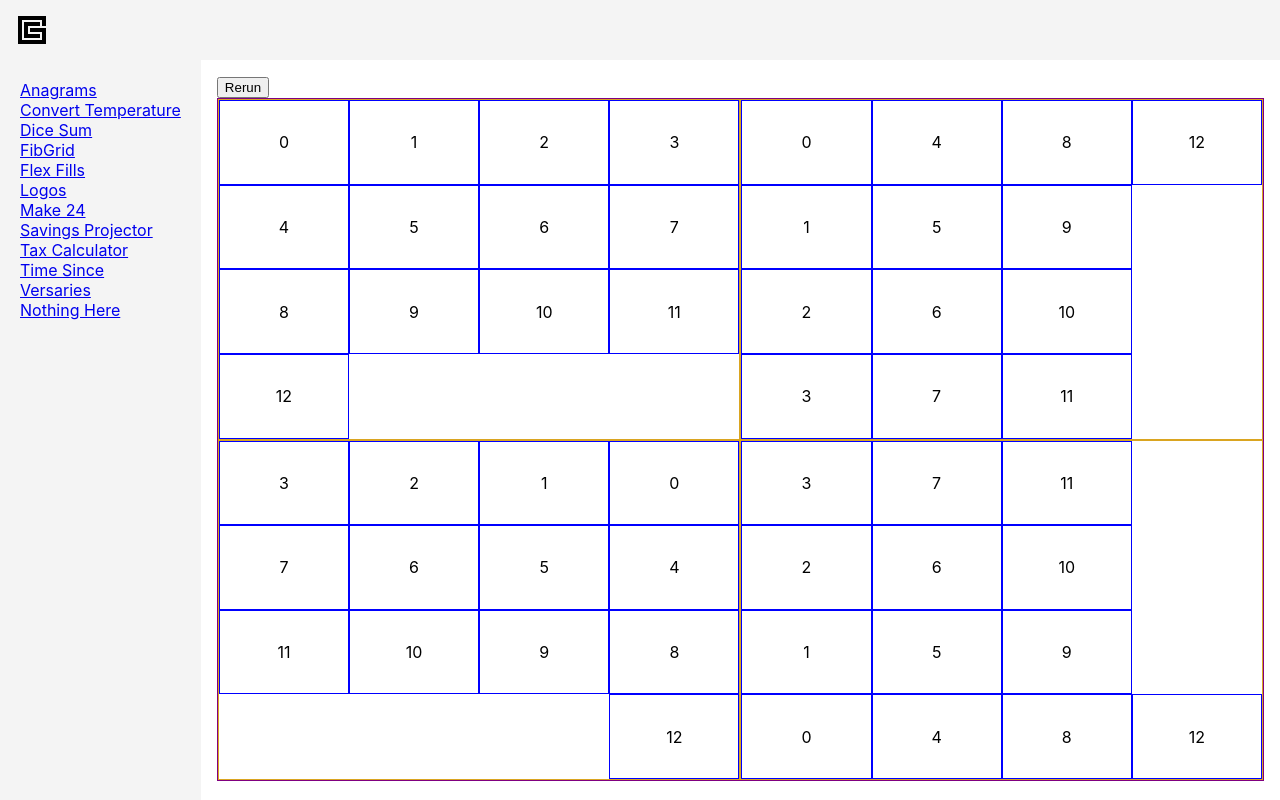
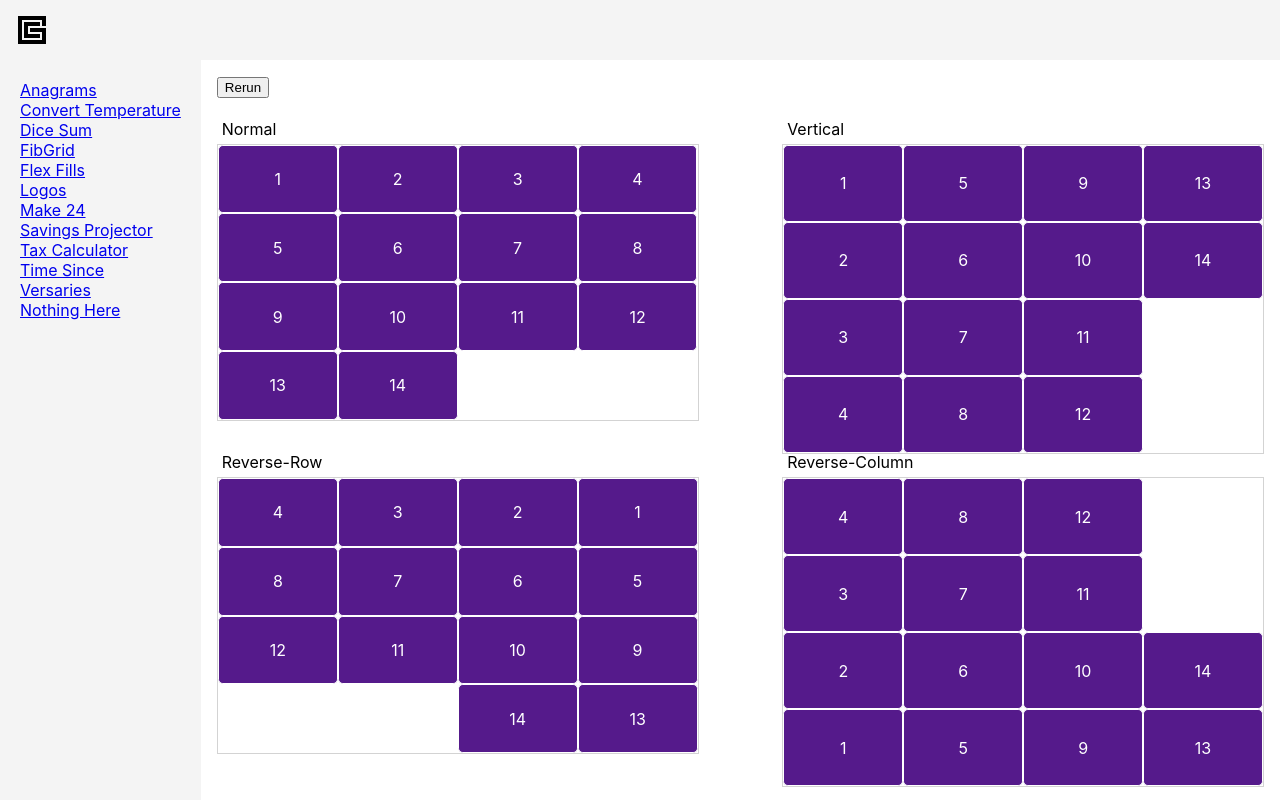
Before and after one commit to callumgrayson/cgcom, a React (Create React App) app: page /flex-fills in a window 1280 px wide. Built offline with nearby package versions, Linux system fonts and the light colour scheme.

Commit message:
Improves Flex Fills styles

```diff
--- a/src/components/FlexFills/index.tsx
+++ b/src/components/FlexFills/index.tsx
@@ -1,7 +1,5 @@
 import { useEffect, useState } from "react";
 import "./styles.css";
-
-// type Props = {}
 
 function FlexFills() {
   const [boxes, setBoxes] = useState<number[]>([]);
@@ -15,10 +13,10 @@ function FlexFills() {
 
     let t: any;
 
-    if (boxes.length < 13) {
+    if (boxes.length < 14) {
       t = setTimeout(() => {
         setBoxes(nextBoxes);
-      }, 400);
+      }, 200);
     }
 
     return () => clearTimeout(t);
@@ -30,34 +28,20 @@ function FlexFills() {
         Rerun
       </button>
       <div className="quarter-split">
-        <div className="quarter-one">
-          {boxes.map((box, idx) => (
-            <div key={box} className="box">
-              {box}
+        {["normal", "vertical", "reverse-row", "reverse-column"].map(
+          (direction) => (
+            <div className="quarter-box">
+              <p>{direction}</p>
+              <div className={`quarter-one ${direction}`}>
+                {boxes.map((box, idx) => (
+                  <div key={box} className="box">
+                    <div className="box-square">{box + 1}</div>
+                  </div>
+                ))}
+              </div>
             </div>
-          ))}
-        </div>
-        <div className="quarter-one vertical">
-          {boxes.map((box, idx) => (
-            <div key={box} className="box">
-              {box}
-            </div>
-          ))}
-        </div>
-        <div className="quarter-one reverse-row">
-          {boxes.map((box, idx) => (
-            <div key={box} className="box">
-              {box}
-            </div>
-          ))}
-        </div>
-        <div className="quarter-one reverse-column">
-          {boxes.map((box, idx) => (
-            <div key={box} className="box">
-              {box}
-            </div>
-          ))}
-        </div>
+          )
+        )}
       </div>
     </>
   );
--- a/src/components/FlexFills/styles.css
+++ b/src/components/FlexFills/styles.css
@@ -1,24 +1,30 @@
 .quarter-split {
-  border: 1px solid purple;
-  height: calc(100% - 21px - 4px);
+  height: calc(100% - 21px - 4px - 1rem);
   display: flex;
-  /* justify-content: space-evenly;
-    align-items: space-evenly; */
+  justify-content: space-between;
+  align-items: space-between;
   flex-wrap: wrap;
   position: relative;
 }
 
+.quarter-box {
+  width: 46%;
+  height: 46%;
+  display: flex;
+  flex-direction: column;
+}
+.quarter-box p {
+  margin: 0;
+  padding: 0.3rem;
+  text-transform: capitalize;
+}
+
 .quarter-one {
-  box-sizing: border-box;
-  border: 1px solid goldenrod;
-  /* background-color: aqua; */
-  width: 50%;
-  height: 50%;
+  border: 1px solid lightgray;
   display: flex;
   flex-wrap: wrap;
-  /* align-items: flex-start; */
-  /* justify-content: flex-start; */
   align-content: flex-start;
+  flex: 1;
 }
 
 .vertical {
@@ -34,18 +40,17 @@
 }
 
 .box {
-  border: 1px solid blue;
-  box-sizing: border-box;
+  border: 1px solid white;
+  background-color: rgb(85, 26, 139);
+  color: white;
   width: 25%;
   height: 25%;
   display: flex;
   justify-content: center;
   align-items: center;
+  border-radius: 0.3rem;
 }
 
 .rerun {
-  /* position: absolute; */
-  left: 50px;
-  top: 0;
-  /* transform: translateY(calc(-100% - 1px)); */
+  margin-bottom: 1rem;
 }
```
